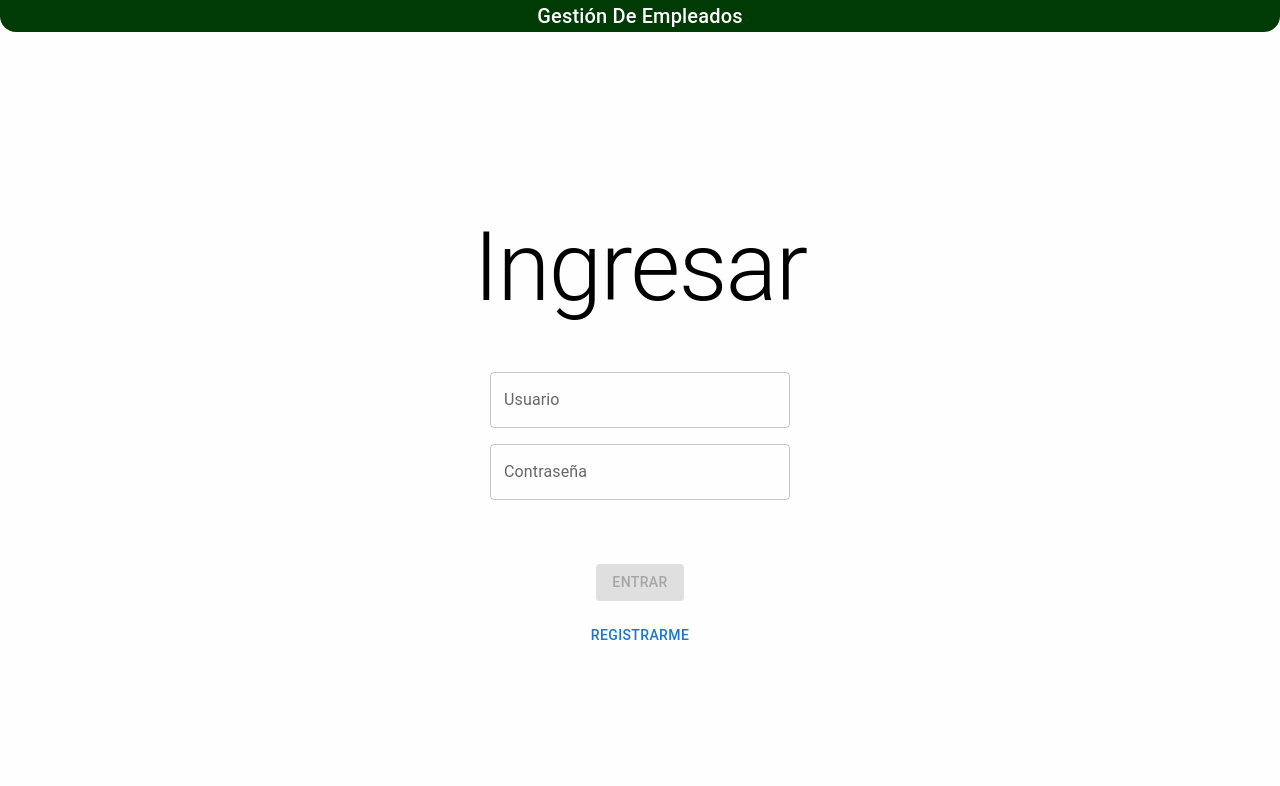
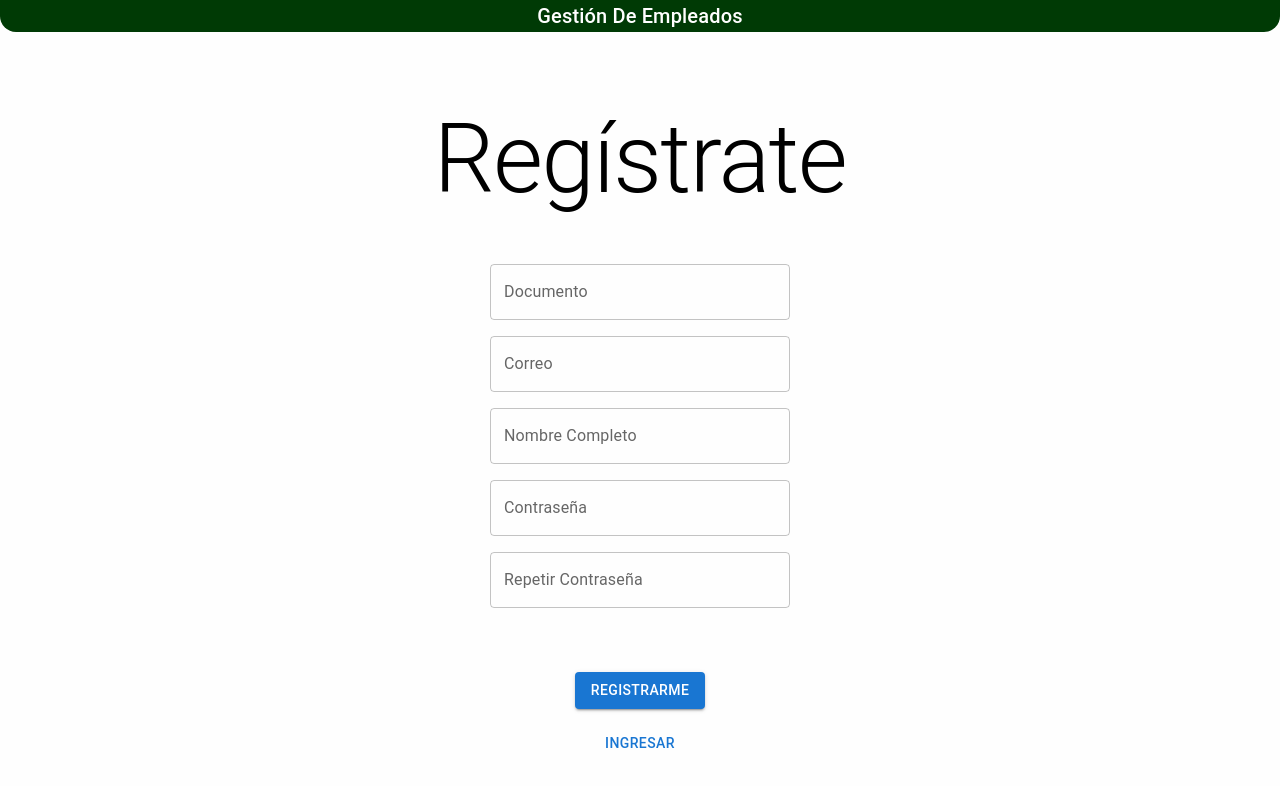
Before and after one commit to ditu474/empleados-soa, a React (Vite) app: page / in a window 1280 px wide. Both pictures are taken after a click on the button "REGISTRARME". Shown: the top 786 px of the page. Built offline with nearby package versions, Linux system fonts and the light colour scheme.

Commit message:
register page

```diff
--- a/src/App.jsx
+++ b/src/App.jsx
@@ -1,9 +1,19 @@
 import Login from "@/pages/Login";
+import Register from "@/pages/Register";
+
 import Typography from "@mui/material/Typography";
+
+import { useState } from "react";
 
 import "./App.css";
 
 function App() {
+  const [isLogin, setIsLogin] = useState(true);
+
+  const handleDisplayLoginPage = () => {
+    setIsLogin((prevState) => !prevState);
+  };
+
   return (
     <>
       <div className="login__header">
@@ -11,7 +21,11 @@ function App() {
           Gestión De Empleados
         </Typography>
       </div>
-      <Login />
+      {isLogin ? (
+        <Login displayRegisterPage={handleDisplayLoginPage} />
+      ) : (
+        <Register displayLoginPage={handleDisplayLoginPage} />
+      )}
     </>
   );
 }
--- a/src/pages/Login/index.jsx
+++ b/src/pages/Login/index.jsx
@@ -6,7 +6,7 @@ import useLogin from "./useLogin";
 
 import "./styles.css";
 
-const Login = () => {
+const Login = ({ displayRegisterPage }) => {
   const { user, password, handleChangeUser, handleChangePassword, isEmpty } =
     useLogin();
 
@@ -22,7 +22,7 @@ const Login = () => {
           Ingresar
         </Typography>
         <TextField
-          label="Usuario"
+          label="Documento"
           variant="outlined"
           className="login__input"
           value={user}
@@ -44,7 +44,9 @@ const Login = () => {
         >
           Entrar
         </Button>
-        <Button variant="text">Registrarme</Button>
+        <Button variant="text" onClick={displayRegisterPage}>
+          Registrarme
+        </Button>
       </div>
     </div>
   );
--- /dev/null
+++ b/src/pages/Register/index.jsx
@@ -0,0 +1,52 @@
+import Typography from "@mui/material/Typography";
+import TextField from "@mui/material/TextField";
+import Button from "@mui/material/Button";
+
+import "./styles.css";
+
+const Register = ({ displayLoginPage }) => {
+  return (
+    <div className="register__form">
+      <Typography variant="h1" gutterBottom>
+        Regístrate
+      </Typography>
+      <TextField
+        label="Documento"
+        variant="outlined"
+        className="register__input"
+      />
+      <TextField
+        label="Correo"
+        variant="outlined"
+        className="register__input"
+        type="email"
+      />
+      <TextField
+        label="Nombre Completo"
+        variant="outlined"
+        className="register__input"
+        type="email"
+      />
+      <TextField
+        label="Contraseña"
+        variant="outlined"
+        type="password"
+        className="register__input"
+      />
+      <TextField
+        label="Repetir Contraseña"
+        variant="outlined"
+        type="password"
+        className="register__input"
+      />
+      <Button variant="contained" className="register__button">
+        Registrarme
+      </Button>
+      <Button variant="text" onClick={displayLoginPage}>
+        Ingresar
+      </Button>
+    </div>
+  );
+};
+
+export default Register;
--- /dev/null
+++ b/src/pages/Register/styles.css
@@ -0,0 +1,20 @@
+.register__form {
+  display: flex;
+  flex-direction: column;
+  justify-content: center;
+  height: 100%;
+  max-width: 1200px;
+  margin: 0 auto;
+  align-items: center;
+  gap: 1rem;
+  overflow: auto;
+}
+
+.register__input {
+  width: 100%;
+  max-width: 300px;
+}
+
+.register__button {
+  margin-top: 3rem !important;
+}
```
